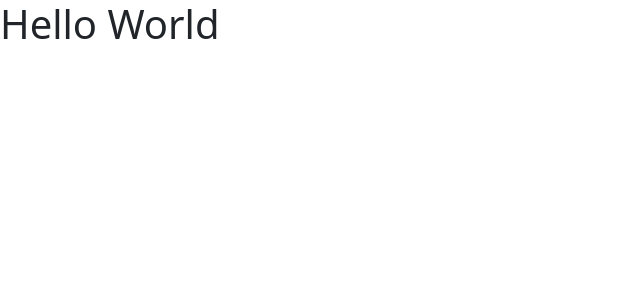
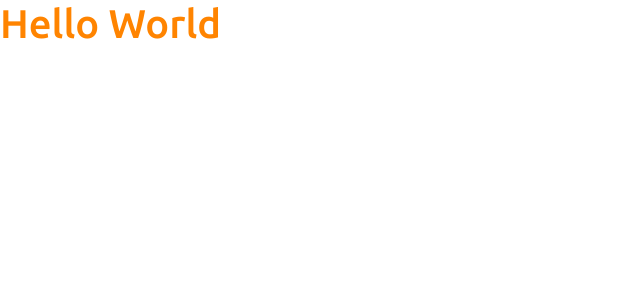
Before and after one commit to Lusca44/dl-vendas-java-springboot, a React (Create React App) app in the folder frontend/: page / in a window 1280 px wide. Shown: the top 300 px of the page, without its empty margins (0-640 px from the left). Built offline with nearby package versions, Linux system fonts and the light colour scheme.

Commit message:
bootstrap

```diff
--- a/frontend/src/App.tsx
+++ b/frontend/src/App.tsx
@@ -3,7 +3,7 @@
 function App() {
 	return (
 		<div>
-			<h1>Hello World</h1>
+			<h1 className="text-primary">Hello World</h1>
 		</div>
 	);
 }
--- /dev/null
+++ b/frontend/src/assets/css/style.css
@@ -0,0 +1,33 @@
+@import url("https://fonts.googleapis.com/css2?family=Ubuntu:wght@300;400;500;700&display=swap");
+:root {
+	--color-primary: #ff8400;
+}
+
+html,
+body {
+	height: 100%;
+	font-family: "Ubuntu", sans-serif;
+}
+
+#root {
+	display: flex;
+	flex-direction: column;
+	height: 100%;
+}
+
+.content {
+	flex: 1 0 auto;
+}
+
+.footer {
+	flex-shrink: 0;
+	text-align: center;
+}
+
+.bg-primary {
+	background-color: var(--color-primary) !important;
+}
+
+.text-primary {
+	color: var(--color-primary) !important;
+}
--- a/frontend/src/index.tsx
+++ b/frontend/src/index.tsx
@@ -1,6 +1,7 @@
 import React from "react";
 import ReactDOM from "react-dom";
 import "bootstrap/dist/css/bootstrap.css";
+import "assets/css/style.css";
 import App from "./App";
 
 ReactDOM.render(
```
